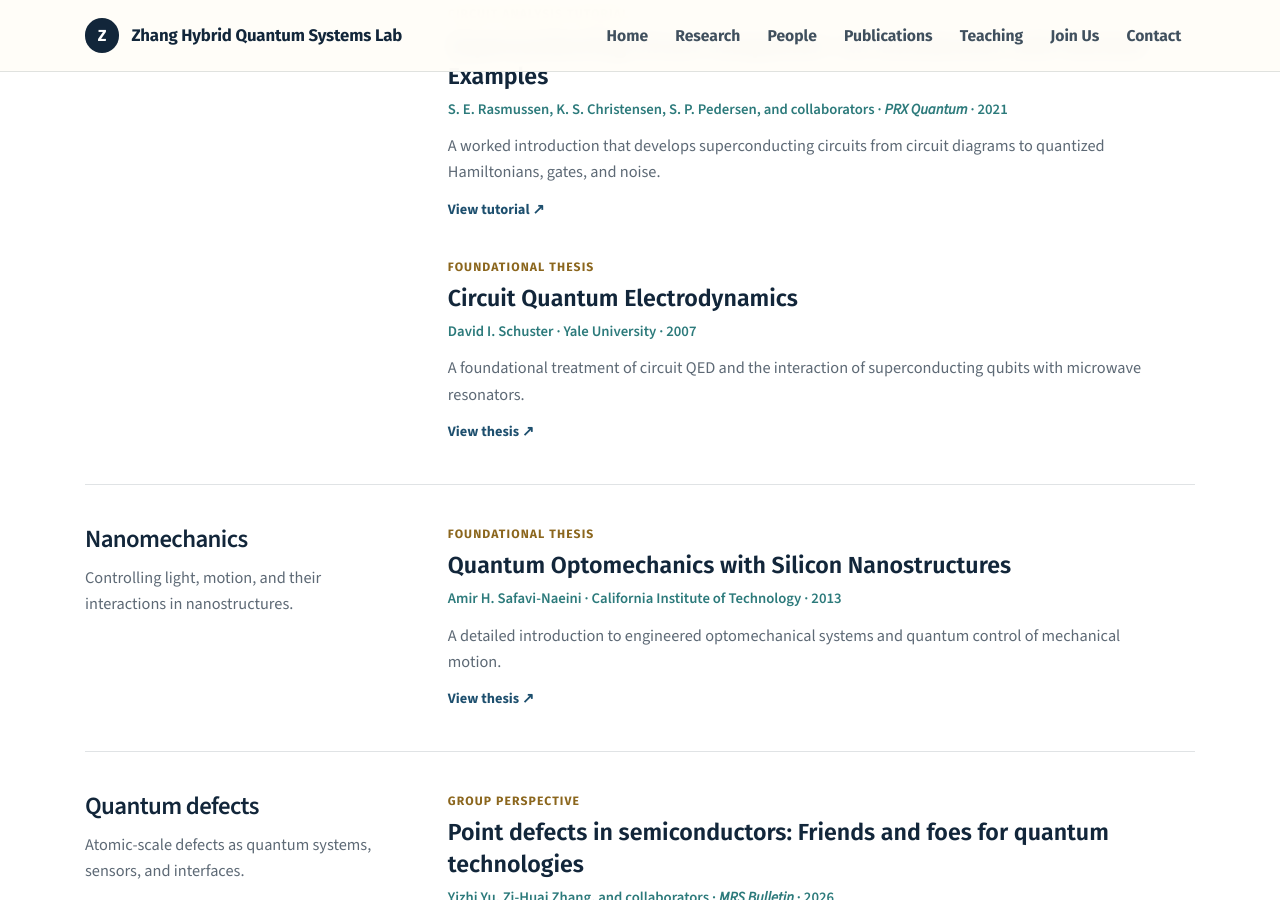
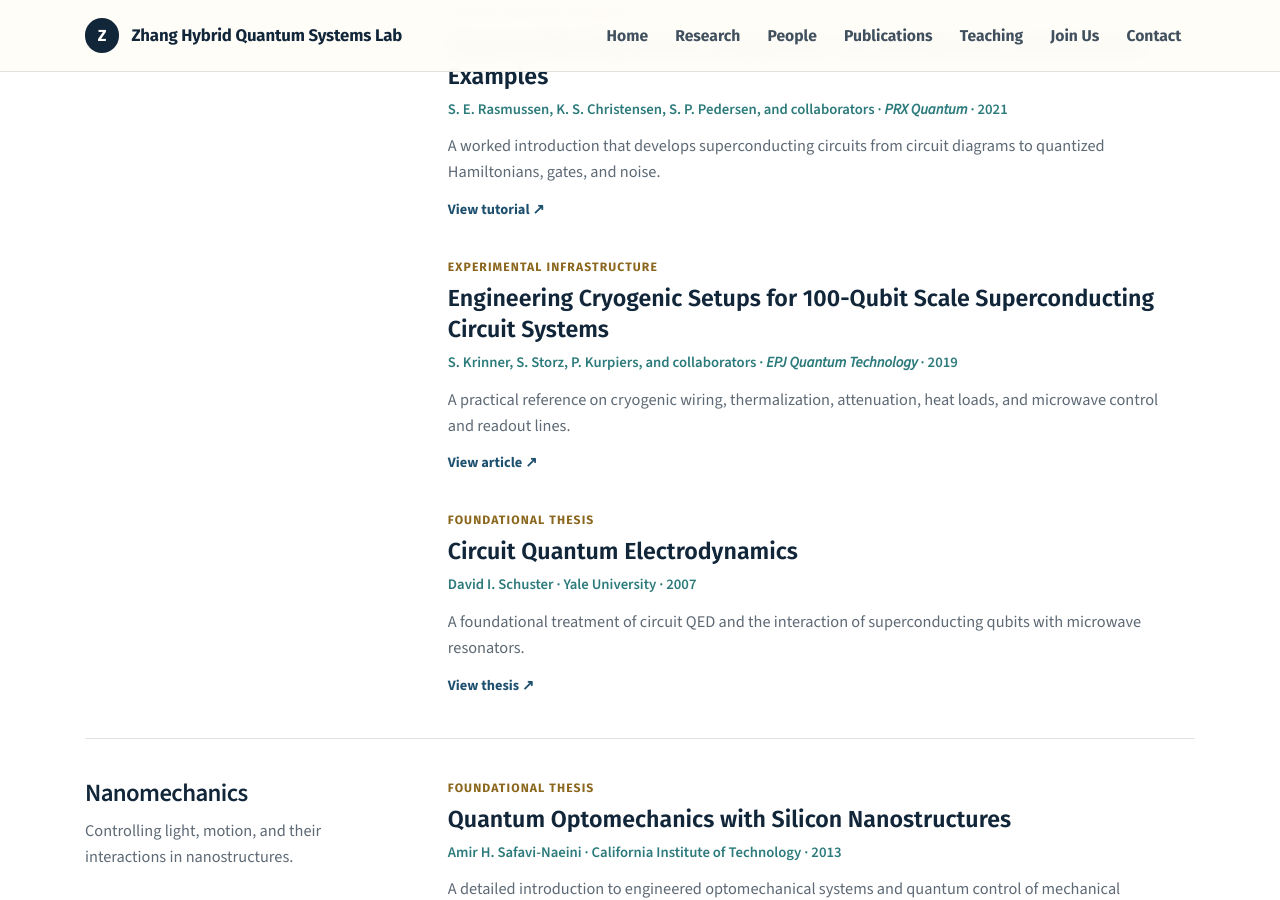
Before and after one commit to zihuaiz/zihuaiz.github.io, a Jekyll site: the page built from resources.html, in a window 1280 px wide and 900 px high, scrolled down 769 px. Built offline with Jekyll 4.4.1, drawn with Linux system fonts in a browser that asks for light colours; nearby versions of some CDN libraries; a style sheet for code colours, icons or effects is not loaded.

Commit message:
Add cryogenic setup reference to resources

```diff
--- a/resources.html
+++ b/resources.html
@@ -49,6 +49,14 @@ noindex: true
         </article>
 
         <article class="reading-entry">
+          <div class="reading-type">Experimental infrastructure</div>
+          <h2><a href="https://link.springer.com/article/10.1140/epjqt/s40507-019-0072-0" target="_blank" rel="noopener noreferrer">Engineering Cryogenic Setups for 100-Qubit Scale Superconducting Circuit Systems</a></h2>
+          <p class="reading-author">S. Krinner, S. Storz, P. Kurpiers, and collaborators · <em>EPJ Quantum Technology</em> · 2019</p>
+          <p>A practical reference on cryogenic wiring, thermalization, attenuation, heat loads, and microwave control and readout lines.</p>
+          <a class="reading-link" href="https://link.springer.com/article/10.1140/epjqt/s40507-019-0072-0" target="_blank" rel="noopener noreferrer">View article <span aria-hidden="true">↗</span></a>
+        </article>
+
+        <article class="reading-entry">
           <div class="reading-type">Foundational thesis</div>
           <h2><a href="https://rsl.yale.edu/sites/default/files/2024-08/2007-RSL-Thesis-David-Schuster.pdf" target="_blank" rel="noopener noreferrer">Circuit Quantum Electrodynamics</a></h2>
           <p class="reading-author">David I. Schuster · Yale University · 2007</p>
```
